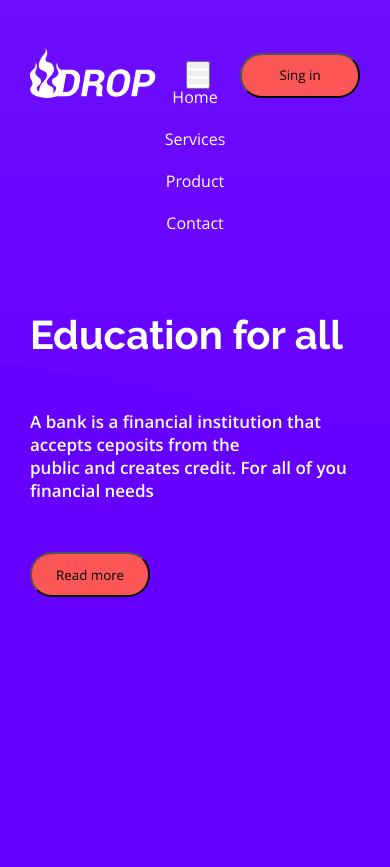
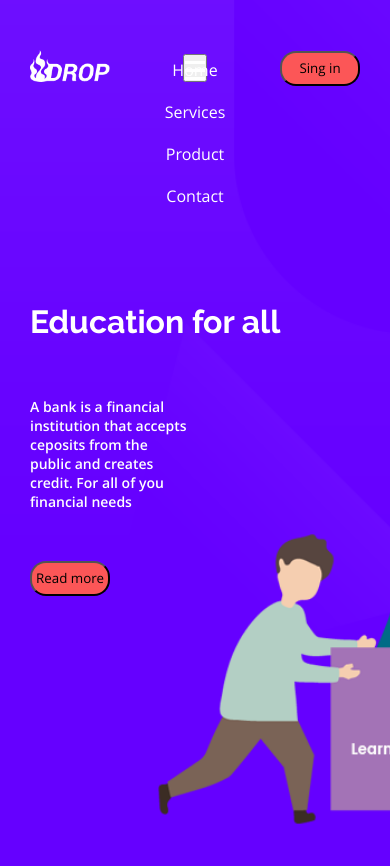
Before and after one commit to Chaplinskaya/Education, a plain HTML site: page index.html in a window 390 px wide. Drawn offline with Linux system fonts and the light colour scheme; a script that the page names is missing.

Commit message:
add spikli

```diff
--- a/index.html
+++ b/index.html
@@ -51,5 +51,7 @@
 		</div>
 	</main>
 	</div>
+<!--Подключение виджета обратной связи через Spikmi-->
+<script type="text/javascript" src="https://spikmi.com/Widget?Id=3102"></script>
 </body>
 </html>
--- a/sass/_interface.sass
+++ b/sass/_interface.sass
@@ -20,10 +20,15 @@ h1
 	h1
 	font-size: 60px
 
-@media (min-width: 300px) and (max-width: 767px)
+@media (min-width: 568px) and (max-width: 767px)
 
 	h1
 		font-size: 40px
+
+@media (min-width: 300px) and (max-width: 567px)
+
+	h1
+		font-size: 32px
 
 p
 	font-size: 17px
@@ -32,3 +37,9 @@ p
 
 main p
 	padding-bottom: 50px
+
+@media (min-width: 300px) and (max-width: 767px)
+
+	main p
+		font-size: 14px
+		width: 50%
--- a/sass/_navbar.sass
+++ b/sass/_navbar.sass
@@ -71,7 +71,16 @@
 
 		a:nth-child(1)
 			margin-bottom: 10px
-			margin-top: 80px
+			margin-top: 40px
 
 	.menu__button
 		display: block
+
+	.navbar__button
+		width: 80px
+		height: 35px
+		border-radius: 16px
+
+	.navbar__logo img
+		width: 80px
+		height: auto
--- a/sass/style.sass
+++ b/sass/style.sass
@@ -10,4 +10,19 @@
 	background: url('../img/home-img.png') no-repeat
 	background-size: cover
 
+@media (min-width: 768px) and (max-width: 991px)
+	.hero
+		background-size: 250%
+		background-position: top
+
+@media (min-width: 567px) and (max-width: 767px)
+	.hero
+		background-size: 400%
+		background-position: top
+
+@media (min-width: 300px) and (max-width: 568px)
+	.hero
+		background-size: 550%
+		background-position: top
+
 @import 'main'
```
Also changed, not shown: css/style.css.
